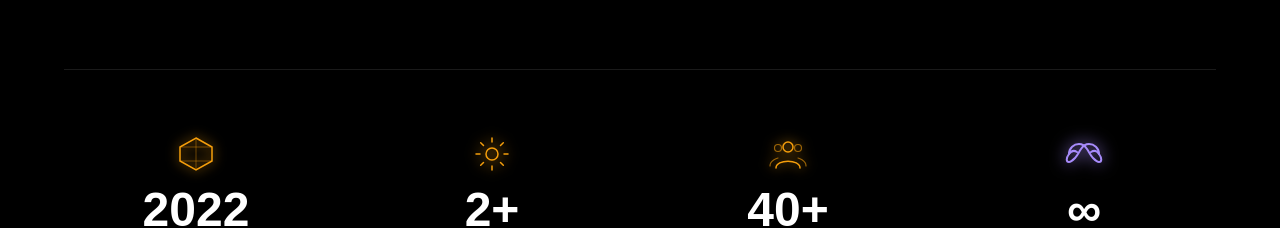
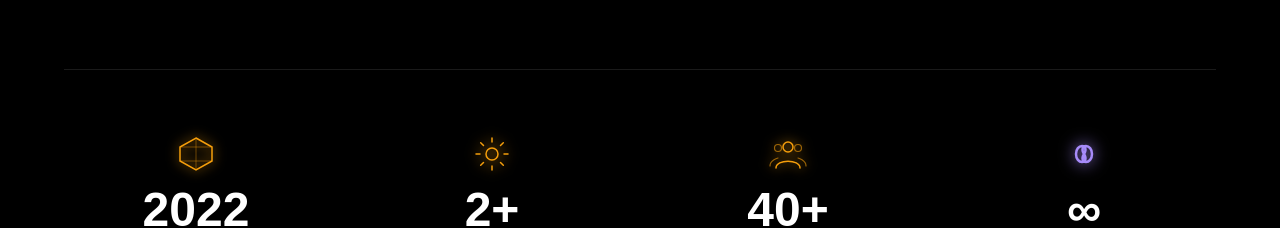
Before and after one commit to arotech-inc/corporate, a Next.js app: page / in a window 1280 px wide. Shown: the part 2640-2868 px from the top of the page. Built offline with nearby package versions, Linux system fonts and the light colour scheme.

Commit message:
icon chage

```diff
--- a/app/page.tsx
+++ b/app/page.tsx
@@ -230,8 +230,7 @@ export default function Home() {
 
           <div className="flex flex-col items-center gap-3">
             <svg width="40" height="40" viewBox="0 0 40 40" fill="none" style={{ filter: "drop-shadow(0 0 8px #a78bfa)" }}>
-              <path d="M5 20 C5 14 10 10 15 10 C18 10 21 12 23 15 C25 18 27 22 29 24 C31 26 33 28 35 28 C38 28 38 24 35 20 C33 17 30 16 27 18" stroke="#a78bfa" strokeWidth="2" strokeLinecap="round" fill="none"/>
-              <path d="M35 20 C35 14 30 10 25 10 C22 10 19 12 17 15 C15 18 13 22 11 24 C9 26 7 28 5 28 C2 28 2 24 5 20 C7 17 10 16 13 18" stroke="#a78bfa" strokeWidth="2" strokeLinecap="round" fill="none"/>
+              <path d="M12 20 C12 15 15 12 18 12 C21 12 23 15 20 20 C17 25 19 28 22 28 C25 28 28 25 28 20 C28 15 25 12 22 12 C19 12 17 15 20 20 C23 25 21 28 18 28 C15 28 12 25 12 20 Z" stroke="#a78bfa" strokeWidth="2.5" strokeLinecap="round" strokeLinejoin="round" fill="none"/>
             </svg>
             <p className="text-5xl font-extrabold">∞</p>
             <p className="text-white/40 text-sm">가능성</p>
```
